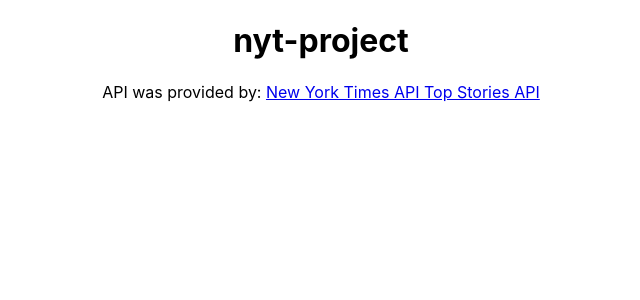
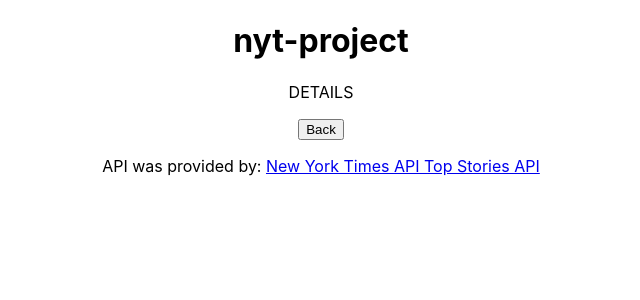
Before and after one commit to userigorgithub/nyt-project, a React (Create React App) app: page /1 in a window 1280 px wide. Shown: the top 300 px of the page, without its empty margins (319-959 px from the left). Built offline with nearby package versions, Linux system fonts and the light colour scheme; no server answers.

Commit message:
Display single article data (bugged atm)

```diff
--- a/src/components/App/App.js
+++ b/src/components/App/App.js
@@ -5,11 +5,13 @@
 import Header from '../Header/Header';
 import Articles from '../Articles/Articles';
 import Footer from '../Footer/Footer';
+import ArticleDetails from '../ArticleDetails/ArticleDetails';
 
 
 
 const App = () => {
   const [articles, setArticles] = useState([])
+  const [articleDetails, setArticleDetails] = useState({})
   const [error, setError] = useState('')
 
   useEffect(() => {
@@ -22,14 +24,25 @@
     })
   }, [])
 
+
+  // const showArticleDetails = (id) => {
+  //   const article = articles.find(article.title === id)
+  //   setArticleDetails(article)
+  //   navigate(`/article/${id}`)
+  // }
+
   return (
     <main className="App">
       <Header/>
       <Routes>
         <Route path='/'
-          element={<Articles articles={articles}/>}
+          element={<Articles
+          articles={articles}/>}
         />
-
+        <Route path='/:id'
+          element={<ArticleDetails
+          articleDetails={articleDetails}/>}
+        />
       </Routes>
       <Footer/>
     </main>
--- a/src/components/ArticleDetails/ArticleDetails.js
+++ b/src/components/ArticleDetails/ArticleDetails.js
@@ -0,0 +1,16 @@
+import './ArticleDetails.css';
+import React from "react";
+import { Link } from "react-router-dom";
+
+const ArticleDetails = ({ id, articleDetails }) => {
+  return (
+    <div className='ArticleDetails'>
+
+      <p>DETAILS</p>
+      <p>{articleDetails.title}</p>
+
+      <Link to='/'><button>Back</button></Link>
+    </div>
+  )
+}
+export default ArticleDetails;
--- a/src/components/Articles/Articles.js
+++ b/src/components/Articles/Articles.js
@@ -4,15 +4,15 @@
 
 const Articles = ({ articles }) => {
 
-  let counter = 0
+  let id = 0
   const allArticles = articles.map(article => {
-    counter += 1
+    id += 1
     return (
       <SingleArticle
-        id={counter}
-        key={counter}
+        id={id}
+        key={id}
         title={article.title}
-        image={article.multimedia[2].url}
+        // image={article.multimedia[1].url}
         byline={article.byline}
         abstract={article.abstract}
 
--- a/src/components/SingleArticle/SingleArticle.js
+++ b/src/components/SingleArticle/SingleArticle.js
@@ -10,7 +10,7 @@
       <img src={image} alt={title} />
       <h3>{byline}</h3>
       <p>{abstract}</p>
-      <Link to={`/${title}`}><button>Read More</button></Link>
+      <Link to={`/${id}`}><button>Read More</button></Link>
     </div>
   )
 }
```
